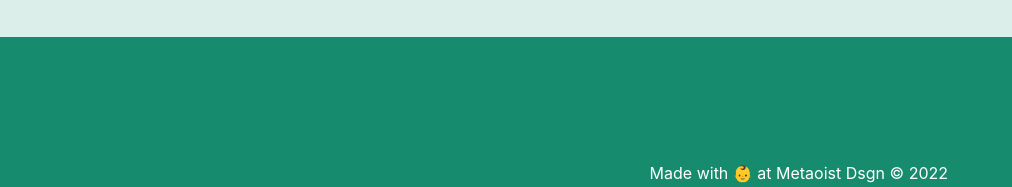
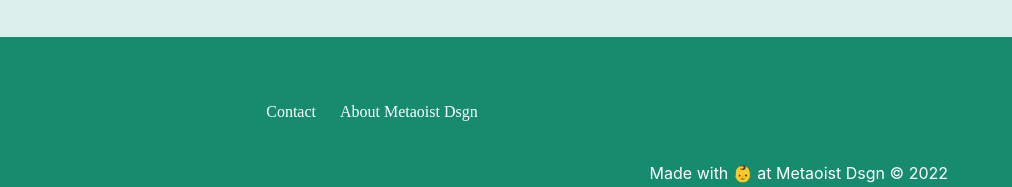
Before and after one commit to zyriab/ShopiCSV, a Gatsby site in the folder website/: page / in a window 1280 px wide. Shown: the part 4044-4231 px from the top of the page, 268-1280 px from the left. Built offline with nearby package versions, Linux system fonts and the light colour scheme; Gatsby itself is replaced by a stand-in of ours.

Commit message:
fix: fixed CSS errors (link color)

```diff
--- a/website/src/components/Footer/Footer.tsx
+++ b/website/src/components/Footer/Footer.tsx
@@ -86,10 +86,18 @@ export default function Footer() {
               margin: isLg || isXl ? 0 : '4% 0 2% 0',
             }}>
             <Stack direction="row" alignItems="center" spacing={3}>
-              <Link target="_blank" href="" className="links">
+              <Link
+                sx={{ color: '#fff' }}
+                target="_blank"
+                href=""
+                className="links">
                 Contact
               </Link>
-              <Link target="_blank" href="" className="links">
+              <Link
+                sx={{ color: '#fff' }}
+                target="_blank"
+                href=""
+                className="links">
                 About Metaoist Dsgn
               </Link>
             </Stack>
```
